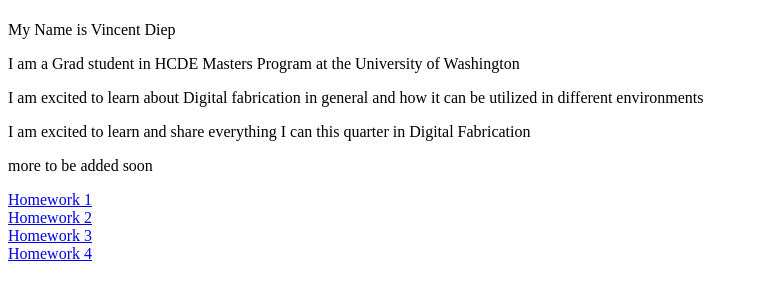
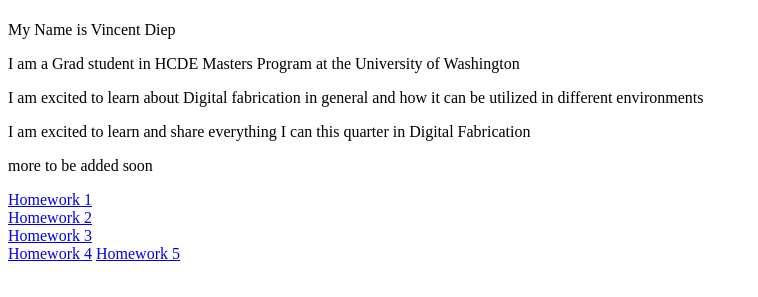
Before and after one commit to vdiep791/vdiep791.github.io, a plain HTML site: page index.html in a window 1280 px wide. Shown: the part 59-356 px from the top of the page, without its empty margins (0-758 px from the left). Drawn offline with Linux system fonts and the light colour scheme.

Commit message:
Update index.html

```diff
--- a/index.html
+++ b/index.html
@@ -15,6 +15,8 @@
 <br>
 <a href="https://vdiep791.github.io./assignment4.html">Homework 4</a>
 
+<a href="https://vdiep791.github.io./assignment5.html">Homework 5</a>
+
 <p></p>
 </body>
 </html>
```
